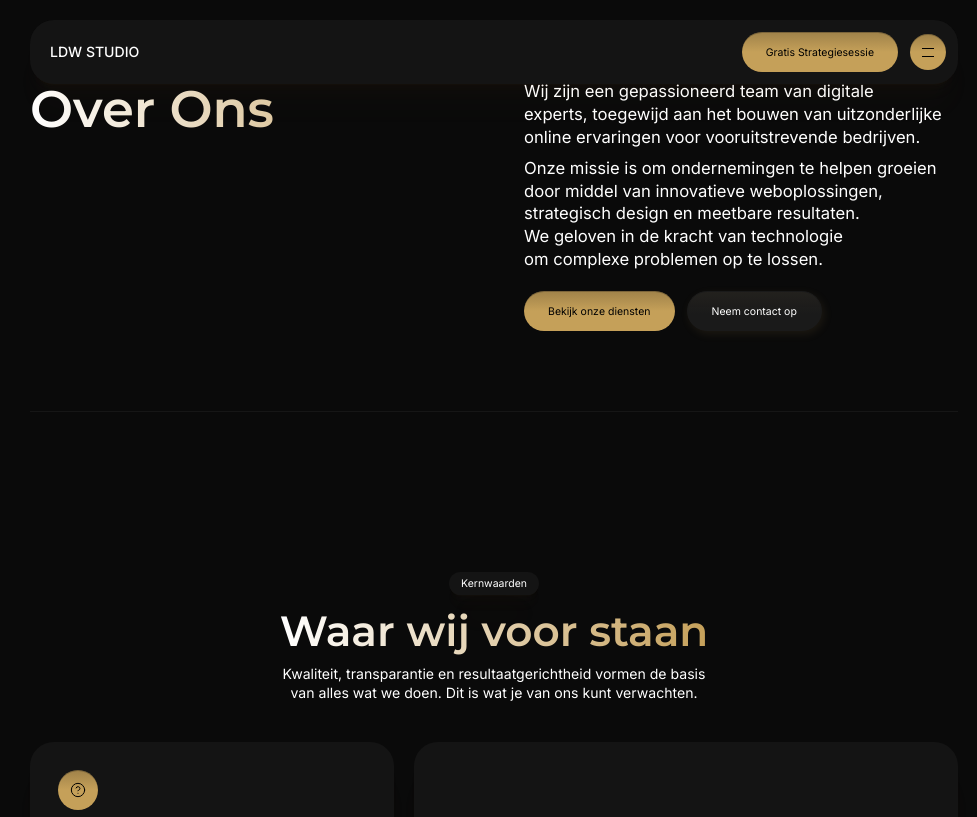
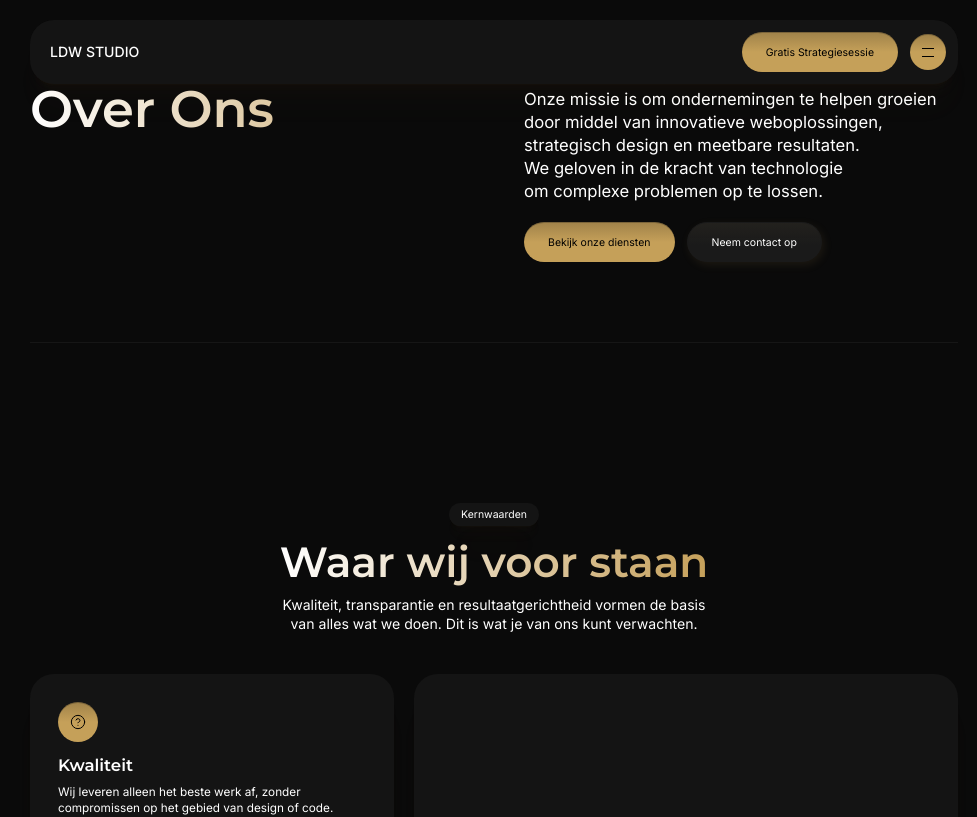
Before and after one commit to dmytro-webild/0c8ed6f8-ddfe-414f-9bcf-48ff2f3adba3, a React (Vite) app: page /over-ons in a window 1280 px wide. Shown: the top 817 px of the page, without its empty margins (146-1123 px from the left). Built offline with nearby package versions, Linux system fonts and the light colour scheme; a web font is replaced by a local one.

Commit message:
Update src/pages/OverOnsPage.tsx

```diff
--- a/src/pages/OverOnsPage.tsx
+++ b/src/pages/OverOnsPage.tsx
@@ -12,7 +12,7 @@ export default function OverOnsPage() {
             <AboutTextSplit
               title="Over Ons"
               descriptions={[
-                "Wij zijn een gepassioneerd team van digitale experts, toegewijd aan het bouwen van uitzonderlijke online ervaringen voor vooruitstrevende bedrijven.",
+                " ",
                 "Onze missie is om ondernemingen te helpen groeien door middel van innovatieve weboplossingen, strategisch design en meetbare resultaten. We geloven in de kracht van technologie om complexe problemen op te lossen."
               ]}
               primaryButton={{ text: "Bekijk onze diensten", href: "/diensten" }}
```
